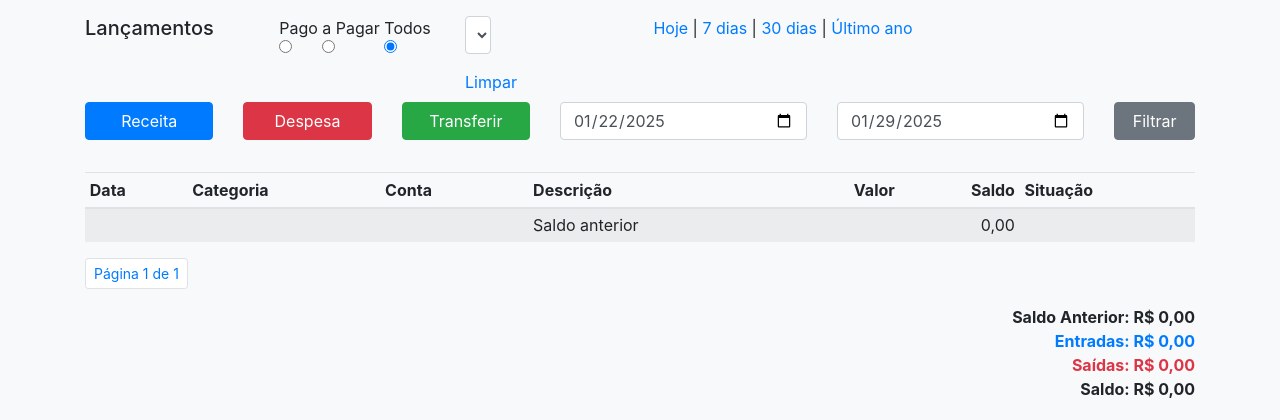
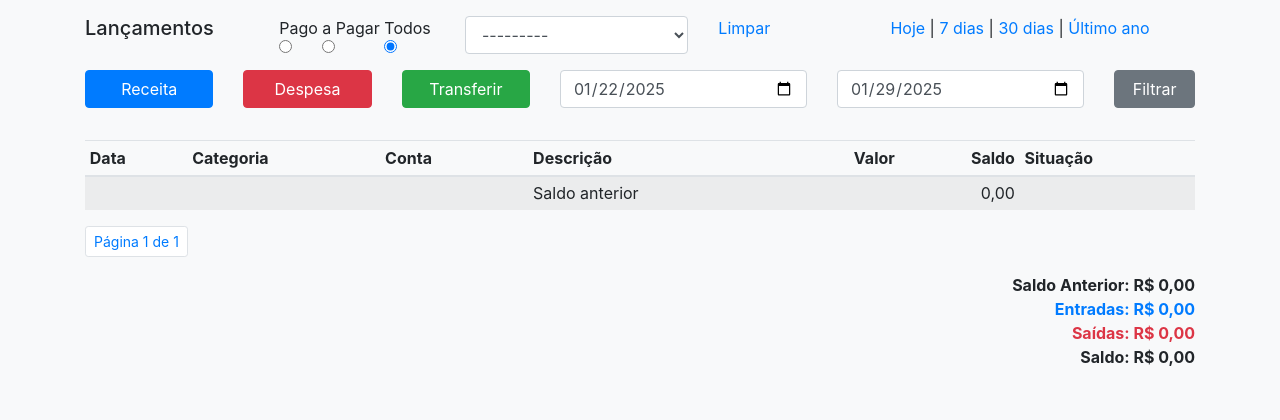
Before and after one commit to diogowagner/finan, a Django app: page /lancamentos/1/ in a window 1280 px wide. Shown: the part 56-476 px from the top of the page. Run offline with Django 5.2, Linux system fonts and the light colour scheme; the visitor is signed in with stand-in values (Sample User, id 1); data that the repository does not hold is empty; parts of the project's set-up code (start-up, migrations or seed data) failed here and were passed over; some libraries are stand-ins or nearby versions.

Commit message:
melhoria lançamentos

```diff
--- a/fluxo/templates/lancamento.html
+++ b/fluxo/templates/lancamento.html
@@ -40,7 +40,6 @@
                         </div>
                         <div class="col-md-8">
                             <div class="row">
-                                <div class="text-center">
                                     <div class="col-6 col-md-4 mb-3">
                                         {{ lancamentoForm.conta }}
                                         <div class="invalid-feedback">
@@ -50,7 +49,6 @@
                                     <div class="col-2 col-md-2 mb-2">
                                         <a href="?conta=">Limpar</a>
                                     </div>
-                                </div>
                                 <div class="col-12 col-md-6 mb-2 text-center">
                                     <a href="?filtro_data=hoje">Hoje</a> |
                                     <a href="?filtro_data=semana">7 dias</a> |
```
